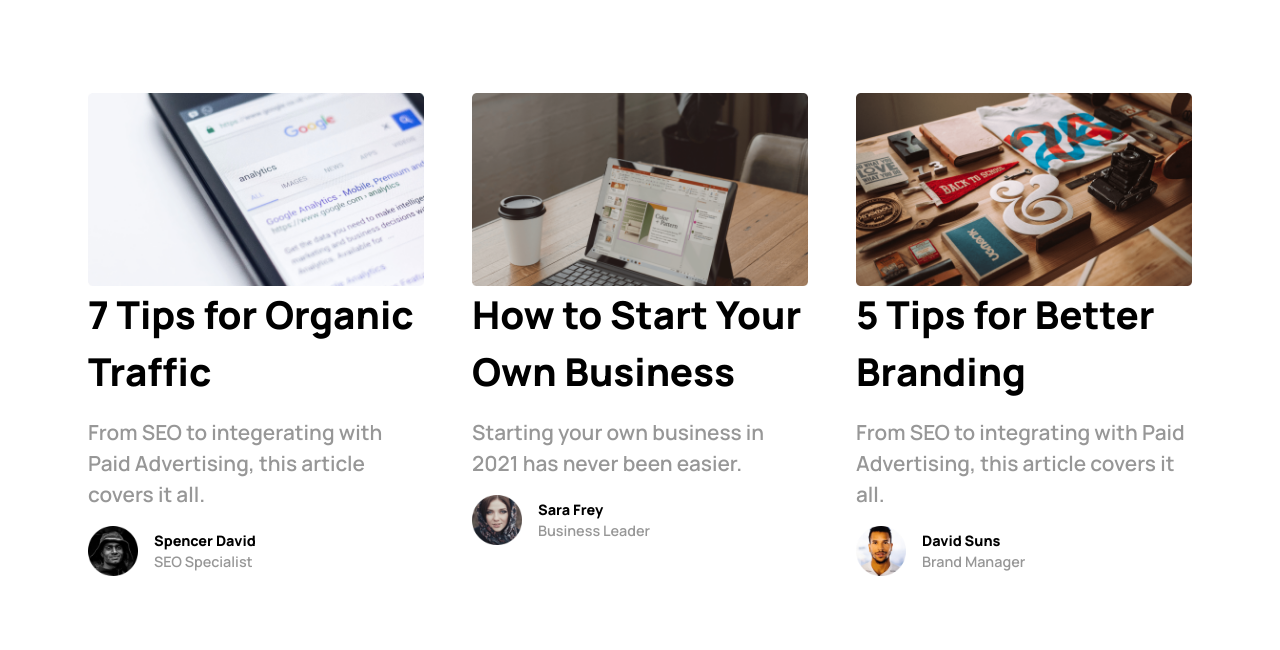
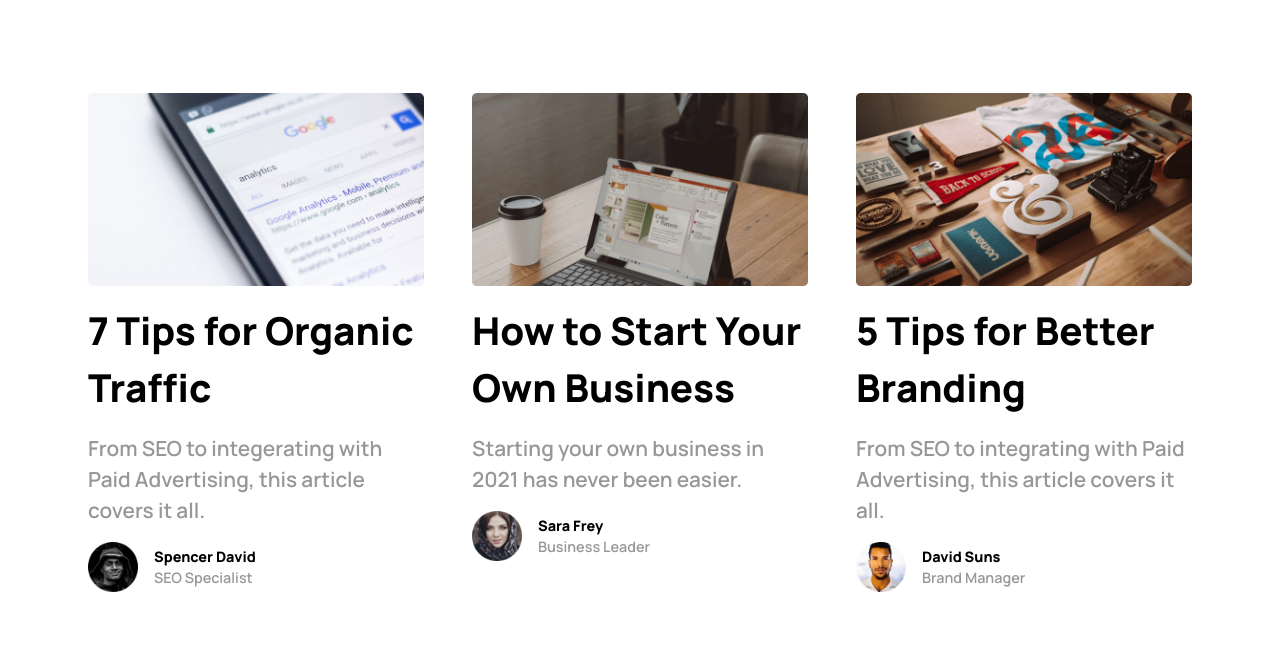
Before and after one commit to itsarvindhere/Unifeed-Codewell, a plain HTML site: page index.html in a window 1280 px wide. Shown: the part 503-1153 px from the top of the page. Drawn offline with Linux system fonts and the light colour scheme.

Commit message:
Update style.css

```diff
--- a/style.css
+++ b/style.css
@@ -218,6 +218,7 @@ main{
 }
 
 .post-desc {
+  margin-top: var(--flex-gap);;
   display: flex;
   flex-direction: column;
   gap: var(--flex-gap);
```
